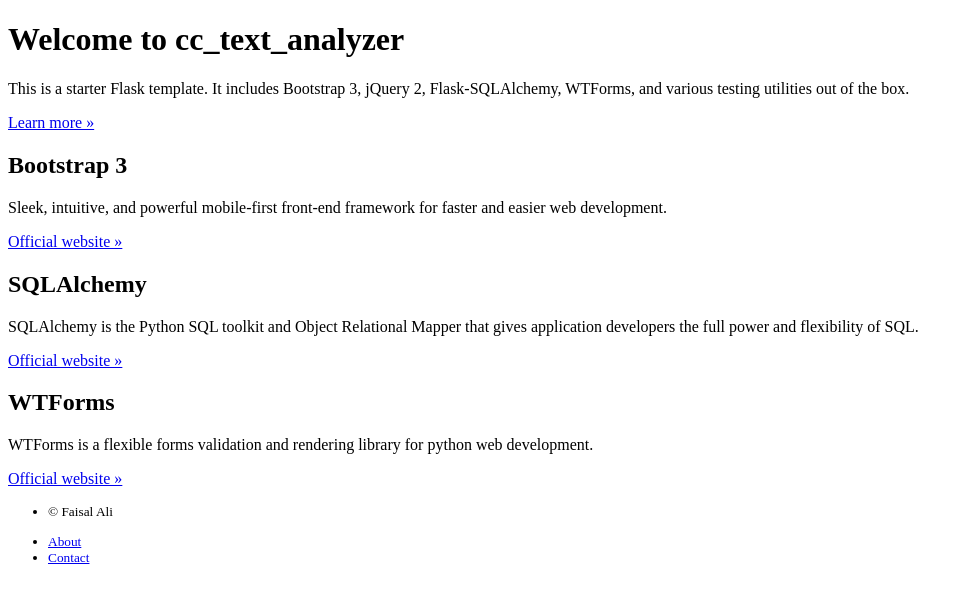
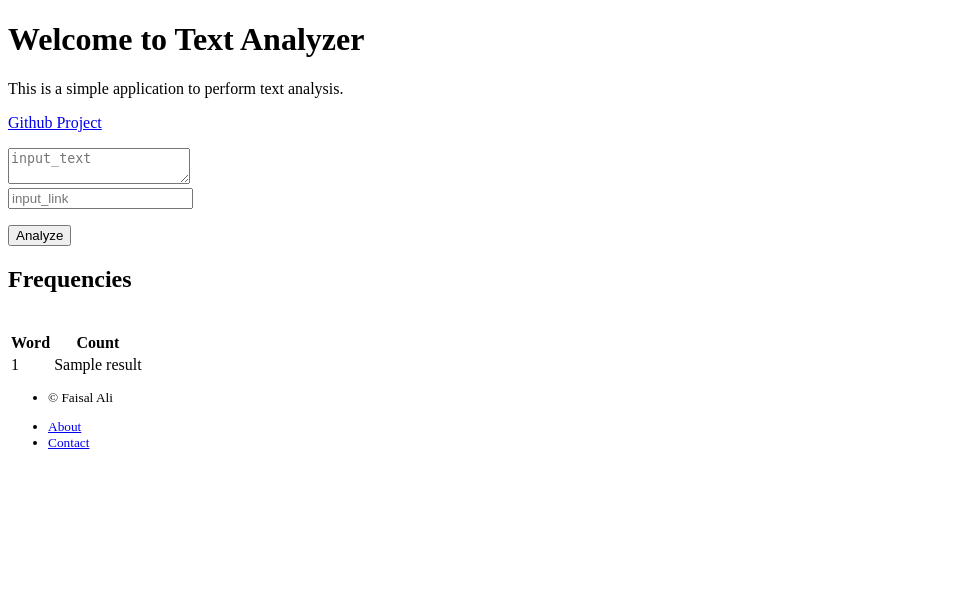
Before and after one commit to faisal-ali472/text-analysis-app, a Flask app: template analyzerapp/templates/public/home.html in a window 1280 px wide. Shown: the part 173-776 px from the top of the page, without its empty margins (0-973 px from the left). Run offline with Flask 2, Linux system fonts and the light colour scheme; tables that the repository leaves empty hold one stand-in row (values such as "Sample post"); the template is opened without the code that fills it: values that come from a table or form of the project are taken from there, most other values are stand-ins (such as "Sample title", 1, 10 or a date in 2020); form fields are guessed from the names that the template uses.

Commit message:
Added <TestFunctionality>: Basic Web scraping and WordFreq chart display.

```diff
--- a/analyzerapp/public/forms.py
+++ b/analyzerapp/public/forms.py
@@ -1,8 +1,8 @@
 # -*- coding: utf-8 -*-
 """Public forms."""
 from flask_wtf import Form
-from wtforms import PasswordField, StringField
-from wtforms.validators import DataRequired
+from wtforms import PasswordField, StringField, TextAreaField
+from wtforms.validators import DataRequired, URL
 
 from analyzerapp.user.models import User
 
@@ -37,3 +37,7 @@ class LoginForm(Form):
             self.username.errors.append('User not activated')
             return False
         return True
+
+class UserInput(Form):
+    input_text = TextAreaField('InputText', validators=[DataRequired()])
+    input_link = StringField('InputLink', validators=[DataRequired(), URL(message="Invalid URL")])
--- a/analyzerapp/public/views.py
+++ b/analyzerapp/public/views.py
@@ -4,10 +4,21 @@ from flask import Blueprint, flash, redirect, render_template, request, url_for
 from flask_login import login_required, login_user, logout_user
 
 from analyzerapp.extensions import login_manager
-from analyzerapp.public.forms import LoginForm
+from analyzerapp.public.forms import LoginForm, UserInput
 from analyzerapp.user.forms import RegisterForm
 from analyzerapp.user.models import User
 from analyzerapp.utils import flash_errors
+
+import os
+import operator
+import re
+import requests
+import nltk
+from nltk.corpus import stopwords
+from collections import Counter
+from bs4 import BeautifulSoup
+
+
 
 blueprint = Blueprint('public', __name__, static_folder='../static')
 
@@ -22,16 +33,62 @@ def load_user(user_id):
 def home():
     """Home page."""
     form = LoginForm(request.form)
+    input_form = UserInput(request.form)
+
+    errors = []
+    results = {}
+
     # Handle logging in
     if request.method == 'POST':
-        if form.validate_on_submit():
-            login_user(form.user)
-            flash('You are logged in.', 'success')
-            redirect_url = request.args.get('next') or url_for('user.members')
-            return redirect(redirect_url)
-        else:
-            flash_errors(form)
-    return render_template('public/home.html', form=form)
+        # Start: Commented by FA; Nav. bar not required, 27/09/17
+        # if form.validate_on_submit():
+        #     login_user(form.user)
+        #     flash('You are logged in.', 'success')
+        #     redirect_url = request.args.get('next') or url_for('user.members')
+        #     return redirect(redirect_url)
+        # else:
+        #     flash_errors(form)
+        # End
+
+
+        # Get url that the user has entered
+        try:
+            url = input_form.input_link.data
+            r = requests.get(url)
+        except:
+            errors.append(
+                "Unable to get URL. Please make sure it's valid and try again."
+            )
+        if r:
+            # text processing
+            raw = BeautifulSoup(r.text, 'html.parser').get_text()
+            nltk.data.path.append(os.getcwd() + '/nltk_data/')  # set the path
+            tokens = nltk.word_tokenize(raw)
+            text = nltk.Text(tokens)
+            # remove punctuation, count raw words
+            nonPunct = re.compile('.*[A-Za-z].*')
+            raw_words = [w for w in text if nonPunct.match(w)]
+            raw_word_count = Counter(raw_words)
+            # stop words
+            no_stop_words = [w.lower() for w in raw_words if w.lower() not in stopwords.words()]
+            no_stop_words_count = Counter(no_stop_words)
+            # save the results
+            results = sorted(
+                no_stop_words_count.items(),
+                key=operator.itemgetter(1),
+                reverse=True
+            )[:20]
+            # try:
+            #     result = Result(
+            #         url=url,
+            #         result_all=raw_word_count,
+            #         result_no_stop_words=no_stop_words_count
+            #     )
+            #     db.session.add(result)
+            #     db.session.commit()
+            # except:
+            #     errors.append("Unable to add item to database.")
+    return render_template('public/home.html', form=form, input_form=input_form, results=results)
 
 
 @blueprint.route('/logout/')
--- a/analyzerapp/templates/layout.html
+++ b/analyzerapp/templates/layout.html
@@ -10,7 +10,7 @@
 
   <title>{% block page_title %}
 
-    cc_text_analyzer
+    Text Analyzer Web Application
 
     {% endblock %}
   </title>
--- a/analyzerapp/templates/public/home.html
+++ b/analyzerapp/templates/public/home.html
@@ -4,29 +4,49 @@
 <!-- Main jumbotron for a primary marketing message or call to action -->
 <div class="jumbotron">
 
-  <h1>Welcome to cc_text_analyzer</h1>
+  <h1>Welcome to Text Analyzer</h1>
 
-  <p>This is a starter Flask template. It includes Bootstrap 3, jQuery 2, Flask-SQLAlchemy, WTForms, and various testing utilities out of the box.</p>
-  <p><a href="https://github.com/sloria/cookiecutter-flask" class="btn btn-primary btn-large">Learn more &raquo;</a></p>
+  <p>This is a simple application to perform text analysis.</p>
+  <p><a href="https://github.com/faisal-ali472/" class="btn btn-primary btn-large">Github Project</a></p>
 </div><!-- /.jumbotron -->
 
 <div class="body-content">
-  <div class="row">
-    <div class="col-lg-4">
-      <h2><i class="fa fa-code"></i> Bootstrap 3</h2>
-      <p>Sleek, intuitive, and powerful mobile-first front-end framework for faster and easier web development.</p>
-      <p><a class="btn btn-default" href="http://getbootstrap.com/">Official website &raquo;</a></p>
-    </div>
-    <div class="col-lg-4">
-      <h2><i class="fa fa-flask"></i> SQLAlchemy</h2>
-      <p>SQLAlchemy is the Python SQL toolkit and Object Relational Mapper that gives application developers the full power and flexibility of SQL.</p>
-      <p><a href="http://www.sqlalchemy.org/" class="btn btn-default">Official website &raquo;</a></p>
-   </div>
-    <div class="col-lg-4">
-      <h2><i class="fa fa-edit"></i> WTForms</h2>
-      <p>WTForms is a flexible forms validation and rendering library for python web development.</p>
-      <p><a href="http://wtforms.simplecodes.com/" class="btn btn-default">Official website &raquo;</a></p>
-    </div>
-  </div><!-- /.row -->
+
+  <div class="container-narrow">
+      <form id="userInputForm" class="form form-register" method="POST" action="/" role="form">
+            <input type="hidden" name="csrf_token" value="{{ csrf_token() }}"/>
+            <div class="form-group">
+                {{input_form.input_text(placeholder="input_text", class_="form-control")}}
+                <br/>
+                {{input_form.input_link(placeholder="input_link", class_="form-control")}}
+            </div>
+            <p><input class="btn btn-default btn-submit" type="submit" value="Analyze"></p>
+      </form>
+
+        <div class="col-sm-5 col-sm-offset-1">
+          {% if results %}
+            <h2>Frequencies</h2>
+            <br>
+            <div id="results">
+              <table class="table table-striped" style="max-width: 300px;">
+                <thead>
+                  <tr>
+                    <th>Word</th>
+                    <th>Count</th>
+                  </tr>
+                </thead>
+                {% for result in results%}
+                  <tr>
+                    <td>{{ result[0] }}</td>
+                    <td>{{ result[1] }}</td>
+                  </tr>
+                {% endfor %}
+              </table>
+            </div>
+          {% endif %}
+        </div>
+
+  </div>
+
 </div>
 {% endblock %}
```
Also changed, not shown: requirements/dev.txt (+51 -8 lines), analyzerapp/public/__init__.py (line endings or trailing spaces), 1 other file.
